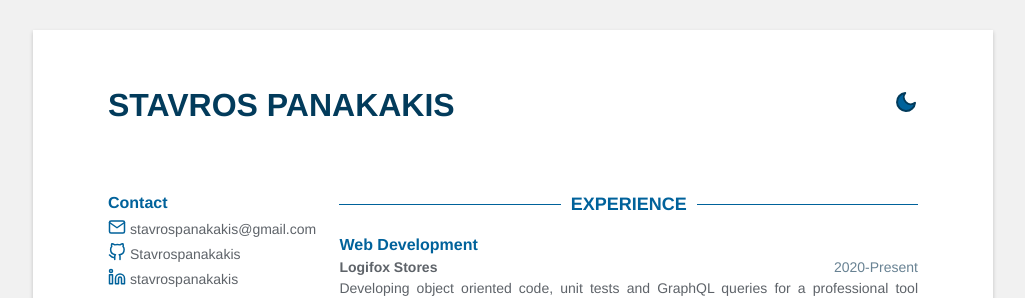
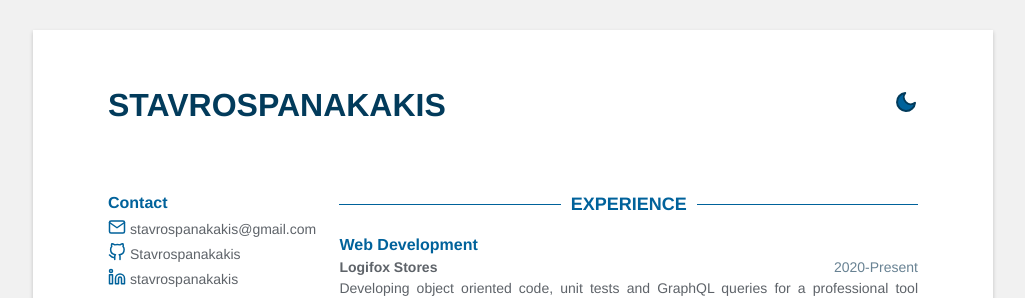
Before and after one commit to Stavrospanakakis/cv, a Jekyll site: the page built from index.html, in a window 1280 px wide. Shown: the top 298 px of the page, without its empty margins (127-1152 px from the left). Built offline with Jekyll 4.4.1, drawn with Linux system fonts in a browser that asks for light colours.

```diff
--- a/_data/data.yml
+++ b/_data/data.yml
@@ -1,6 +1,6 @@
 ---
 details:
-  name: STAVROS PANAKAKIS
+  name: STAVROSPANAKAKIS
   support_dark_mode: true
   star: false
 
```
